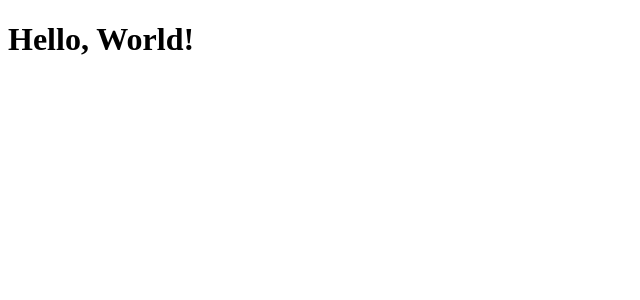
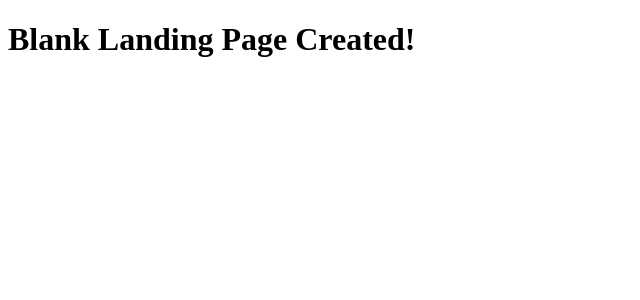
Before and after one commit to luisxcosta/lp-template, a Next.js app in the folder my-landing/: page / in a window 1280 px wide. Shown: the top 300 px of the page, without its empty margins (0-640 px from the left). Built offline with nearby package versions, Linux system fonts and the light colour scheme.

Commit message:
blank landing page

```diff
--- a/my-landing/src/app/page.tsx
+++ b/my-landing/src/app/page.tsx
@@ -3,7 +3,7 @@ import React from 'react';
 const Page = () => {
     return (
         <div>
-            <h1>Hello, World!</h1>
+            <h1>Blank Landing Page Created!</h1>
         </div>
     );
 };
```
